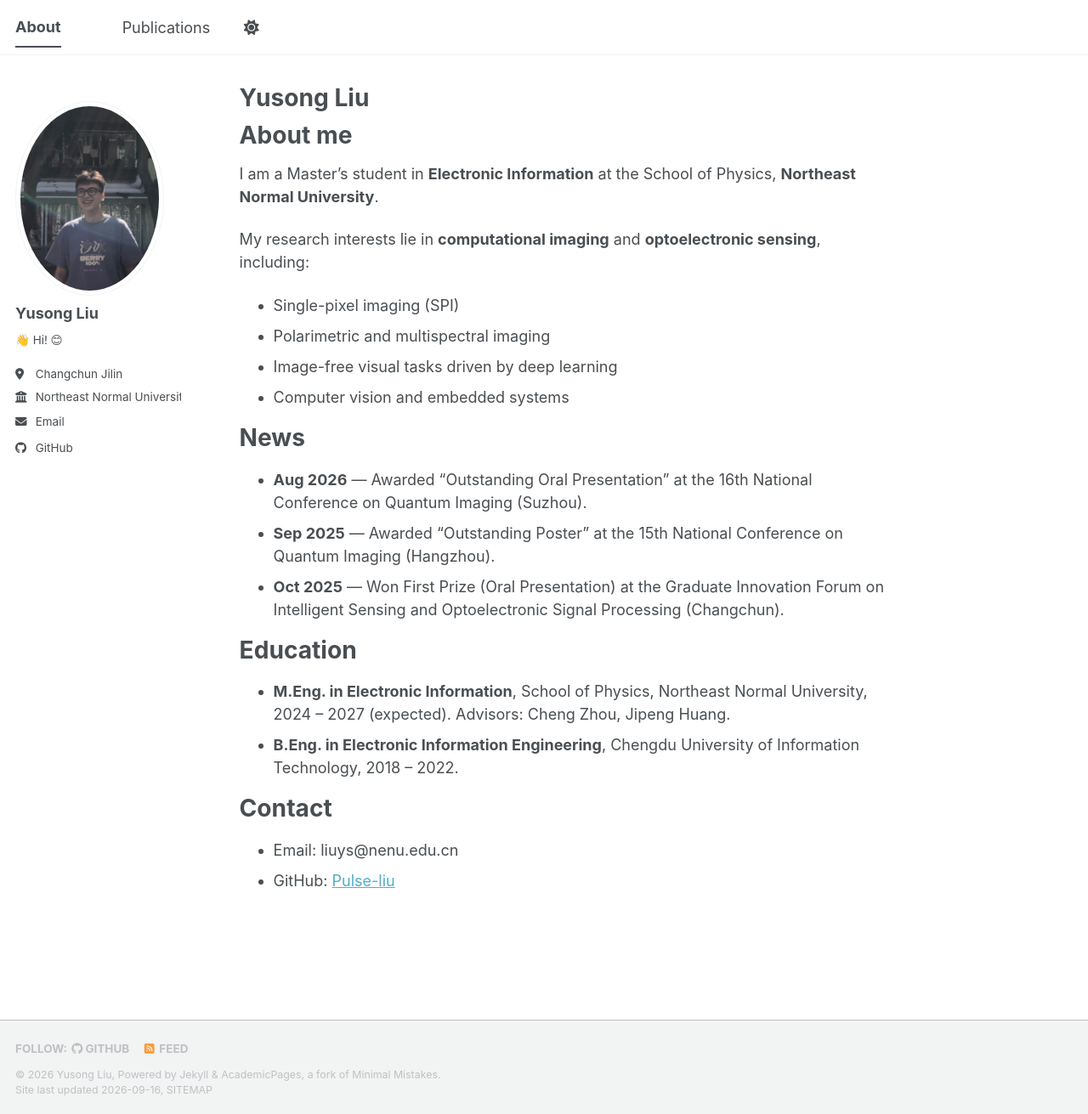
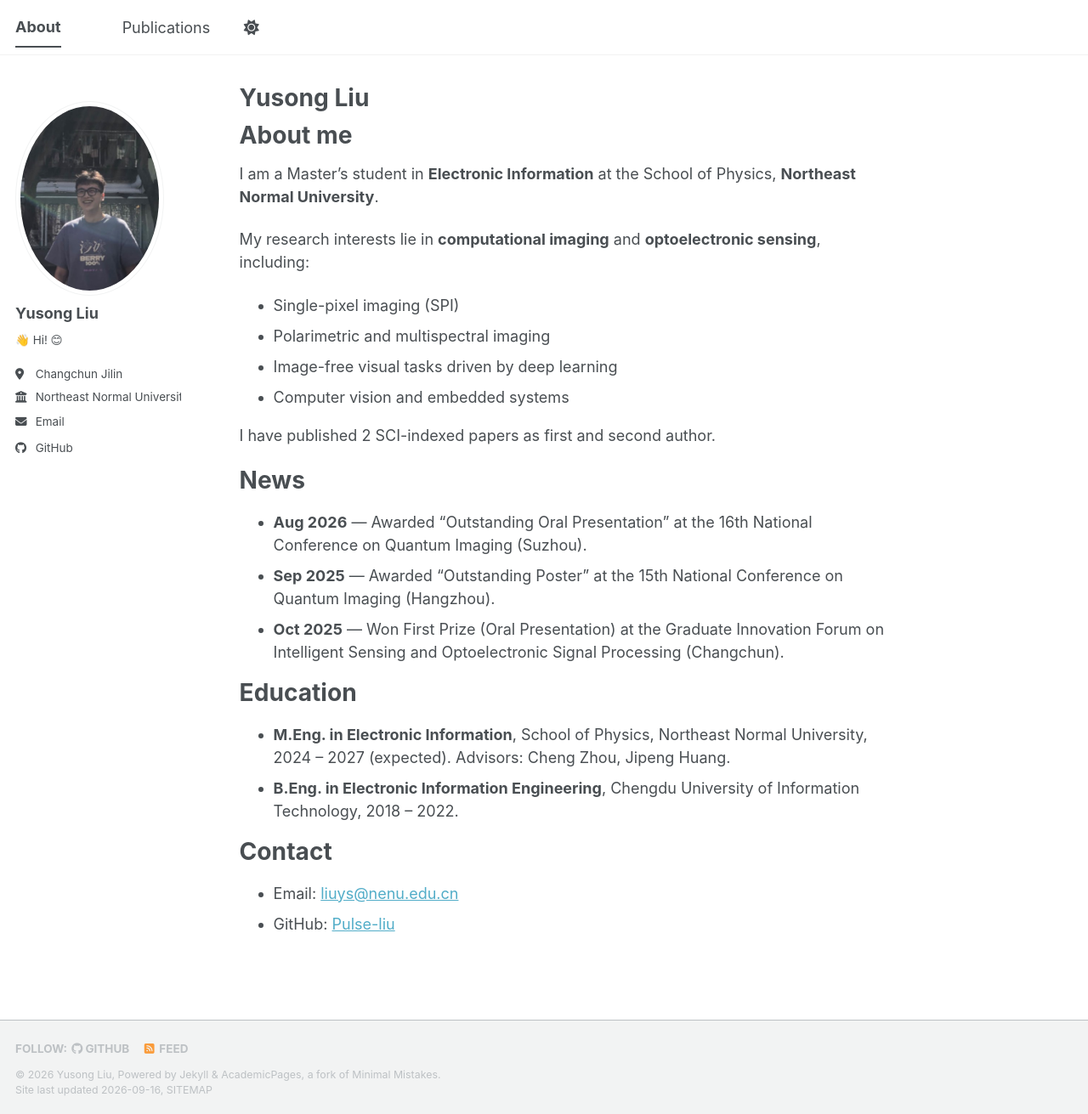
Before and after one commit to Pulse-liu/Pulse-liu.github.io, a Jekyll site: the page built from _pages/about.md, in a window 1280 px wide and 1311 px high. Shown: the whole window at 85% size. Built offline with Jekyll 4.4.1, drawn with Linux system fonts in a browser that asks for light colours; a style sheet for code colours, icons or effects is not loaded; part of the change alters nothing that is shown.

Commit message:
Update about.md

```diff
--- a/_pages/about.md
+++ b/_pages/about.md
@@ -17,6 +17,8 @@ My research interests lie in **computational imaging** and **optoelectronic sens
 - Image-free visual tasks driven by deep learning
 - Computer vision and embedded systems
 
+I have published 2 SCI-indexed papers as first and second author.
+
 # News
 
 - **Aug 2026** — Awarded "Outstanding Oral Presentation" at the 16th National Conference on Quantum Imaging (Suzhou).
@@ -30,5 +32,5 @@ My research interests lie in **computational imaging** and **optoelectronic sens
 
 # Contact
 
-- Email: liuys@nenu.edu.cn
+- Email: [liuys@nenu.edu.cn](mailto:liuys@nenu.edu.cn)
 - GitHub: [Pulse-liu](https://github.com/Pulse-liu)
```
